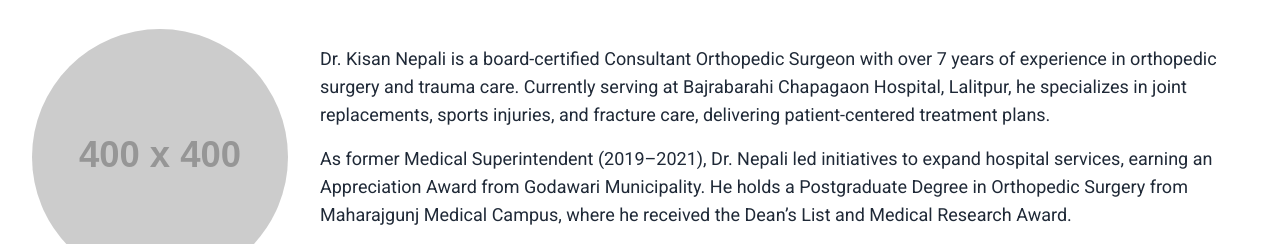
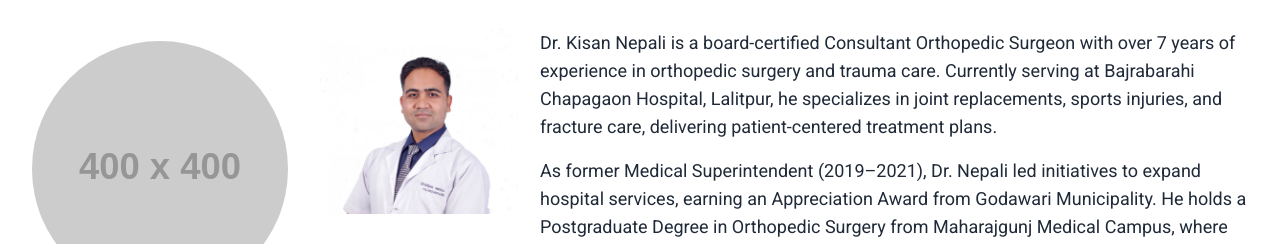
Before and after one commit to kisannepali/portfolio-website, a plain HTML site: page index.html in a window 1280 px wide. Shown: the part 551-795 px from the top of the page. Drawn offline with nearby package versions, Linux system fonts and the light colour scheme; placeholder pictures from the web are drawn by us.

Commit message:
Add kisanimage.jpg and update index.html to include image

```diff
--- a/index.html
+++ b/index.html
@@ -102,6 +102,7 @@
             <div class="flex flex-col md:flex-row items-center">
                 <img src="https://via.placeholder.com/400x400?text=Dr.+Kisan+Nepali" alt="Dr. Kisan Nepali" class="w-64 h-64 rounded-full mb-6 md:mb-0 md:mr-8">
                 <div>
+                    <img src="kisanimage.jpg" alt="Dr. Kisan Nepali" style="max-width: 200px; float: left; margin-right: 20px;">
                     <p class="text-lg mb-4">Dr. Kisan Nepali is a board-certified Consultant Orthopedic Surgeon with over 7 years of experience in orthopedic surgery and trauma care. Currently serving at Bajrabarahi Chapagaon Hospital, Lalitpur, he specializes in joint replacements, sports injuries, and fracture care, delivering patient-centered treatment plans.</p>
                     <p class="text-lg mb-4">As former Medical Superintendent (2019–2021), Dr. Nepali led initiatives to expand hospital services, earning an Appreciation Award from Godawari Municipality. He holds a Postgraduate Degree in Orthopedic Surgery from Maharajgunj Medical Campus, where he received the Dean’s List and Medical Research Award.</p>
                     <a href="#contact" class="text-blue-600 hover:underline">Learn More About Our Practice</a>
```
Also changed, not shown: kisanimage.jpg (added).
